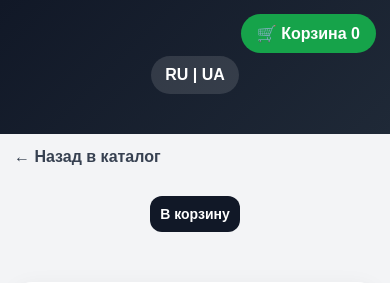
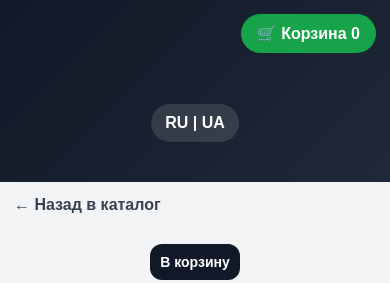
Before and after one commit to prostoArtemG/tech_bot, a FastAPI app: template templates/product.html in a window 390 px wide. Shown: the top 283 px of the page. Run offline with FastAPI, Linux system fonts and the light colour scheme; the template is opened without the code that fills it, so the values that code supplies are empty; parts of the project's set-up code (start-up, migrations or seed data) failed here and were passed over.

Commit message:
фикс контакты в шапке

```diff
--- a/static/style.css
+++ b/static/style.css
@@ -302,6 +302,44 @@ button:hover {
         margin-top: 18px;
         justify-content: center;
         flex-wrap: wrap;
+    }
+}
+
+/* New header layout: centered title, actions right on desktop, centered on mobile */
+.header-inner {
+    max-width: 1200px;
+    margin: 0 auto;
+    display: grid;
+    grid-template-columns: 1fr auto 1fr;
+    align-items: start;
+    gap: 16px;
+}
+
+.header-title {
+    text-align: center;
+}
+
+.header-actions {
+    position: static !important;
+    justify-self: end;
+    display: flex;
+    gap: 8px;
+    align-items: center;
+    flex-wrap: wrap;
+    justify-content: flex-end;
+}
+
+@media (max-width: 768px) {
+    .header-inner {
+        display: flex;
+        flex-direction: column;
+        align-items: center;
+    }
+
+    .header-actions {
+        justify-content: center !important;
+        width: 100%;
+        margin-top: 14px;
     }
 }
 
--- a/templates/product.html
+++ b/templates/product.html
@@ -8,7 +8,14 @@
 <body>
 
 <header>
-        <h1>{{ product.brand }} {{ product.model }}</h1>
+    <div class="header-inner">
+        <div></div>
+
+        <div class="header-title">
+            <h1>{{ product.brand }} {{ product.model }}</h1>
+            <p></p>
+        </div>
+
         <div class="header-actions">
             {% if site_contacts.phone %}
             <a href="tel:{{ site_contacts.phone }}" class="header-phone">📞 {{ site_contacts.phone }}</a>
@@ -16,6 +23,7 @@
             <a href="/cart" class="cart-link">🛒 Корзина <span id="cartCount">0</span></a>
             <div class="lang-switch">RU | UA</div>
         </div>
+    </div>
 </header>
 
 <main class="product-page">
```
Also changed, not shown: templates/index.html (+7 -0 lines).
